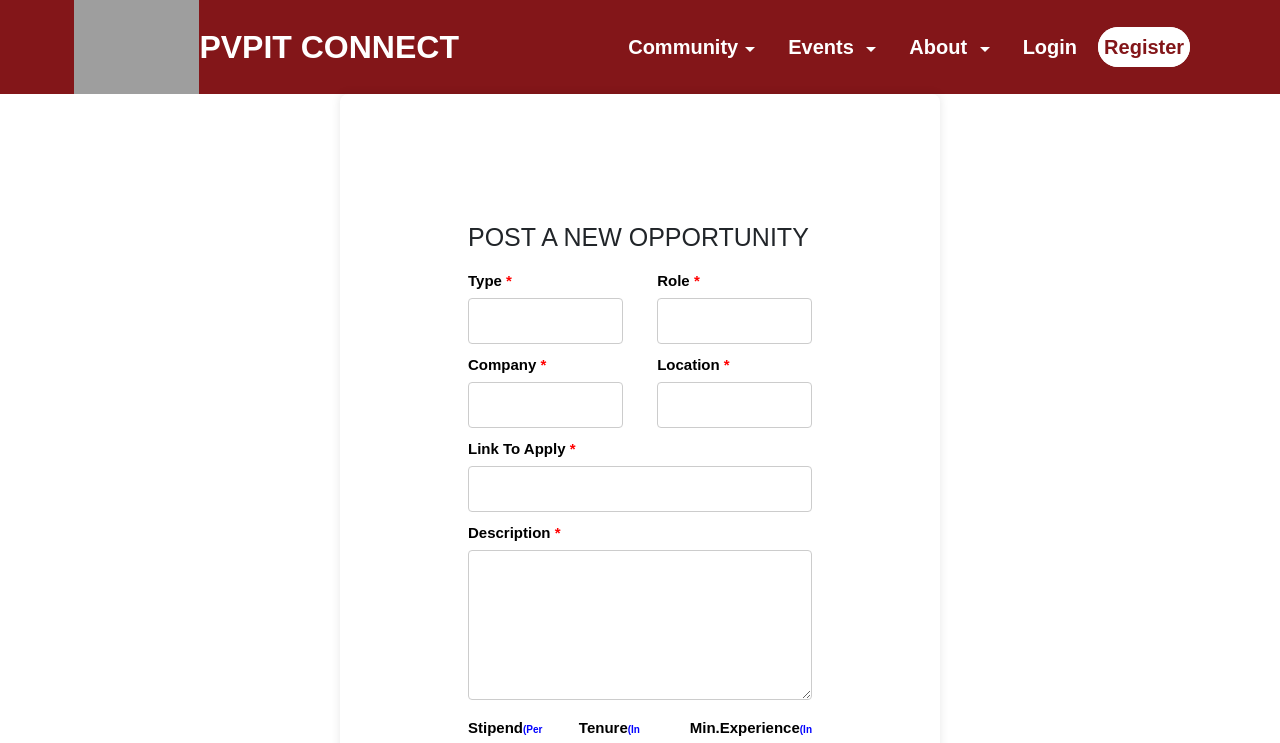
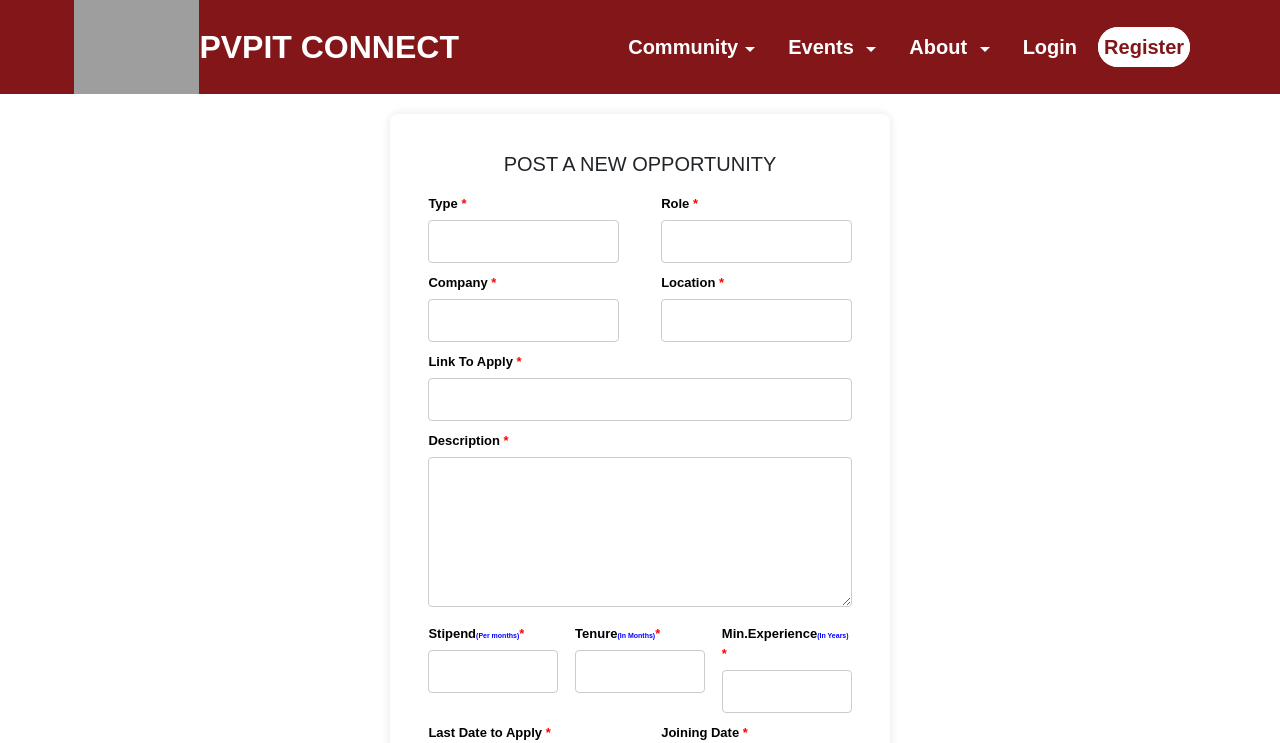
Before and after one commit to atharva-555/alumni, a React (Vite) app: page /post-job in a window 1280 px wide. Shown: the top 743 px of the page. Built offline with nearby package versions, Linux system fonts and the light colour scheme; grey boxes are pictures that could not be loaded; a web font is replaced by a local one.

Commit message:
updated changes in form

```diff
--- a/src/Pages/AddJob/addjob.css
+++ b/src/Pages/AddJob/addjob.css
@@ -1,13 +1,16 @@
 .job-container {
-    width: 600px;
+    width: 500px;
     margin: auto;
-    padding: 10%;
+    padding: 3%;
     background: #fff;
     border-radius: 8px;
     box-shadow: 0 0 10px rgba(0, 0, 0, 0.1);
+    margin-top: 20px;
+    margin-bottom: 20px;
   }
   .job-heading{
-    font-size: 25px;
+    font-size: 20px;
+    text-align: center;
   }
   .job-heading::after{
     display: none;
@@ -21,7 +24,7 @@
     margin-top: 10px;
     font-weight: bold;
     color: #000000;
-    font-size: 15px;
+    font-size: 13px;
   }
 
   .addjob input,
@@ -31,7 +34,7 @@
     margin-top: 5px;
     border: 1px solid #ccc;
     border-radius: 4px;
-    font-size: 16px;
+    font-size: 14px;
   }
 
   .addjob textarea {
@@ -47,10 +50,10 @@
   .job-details{
     display: grid;
     grid-template-columns: repeat(3,1fr);
-    column-gap: 8%;
+    column-gap: 4%;
   }
   .job-time{
-    font-size: 10px;
+    font-size: 7px;
     color: blue;
   }
   .job-date-container {
@@ -70,7 +73,7 @@
     color: #fff;
     font-size: 16px;
     border: none;
-    border-radius: 4px;
+    border-radius: 25px;
     cursor: pointer;
     display: block;
     text-align: center !important;
@@ -92,6 +95,10 @@
 
 
   @media (max-width: 768px) {
+
+    .job-container{
+        width: 100%;
+    }
     .job-date-container {
       flex-direction: row; /* Keep Start and End Date in One Row */
       gap: 10px;
@@ -100,9 +107,9 @@
     .job-date-container div {
       width: 48%;
     }
-  .job-payment{
+  .job-details{
     display: grid;
-    grid-template-columns: repeat(2,1fr);
+    grid-template-columns: repeat(2,1fr) ;
   }
 
     .job-submit {
```
